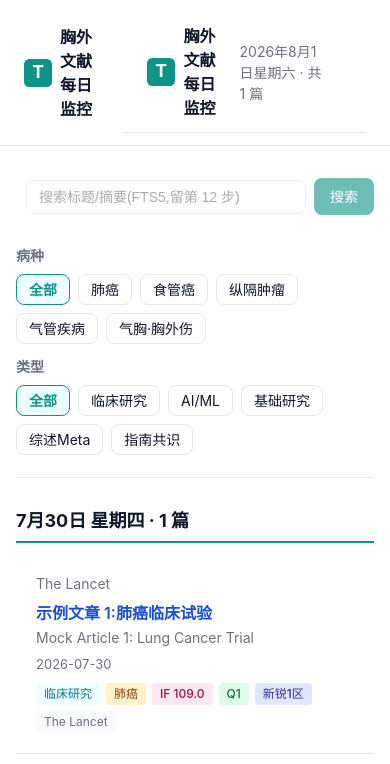
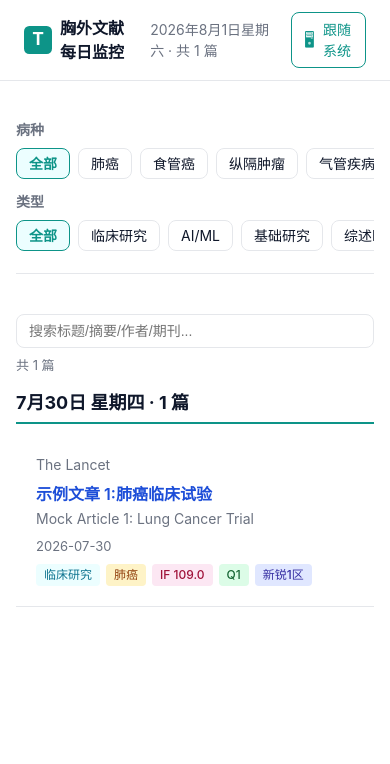
Before and after one commit to Linastro/thoracic-weekly-website, an Astro site in the folder web/: page / in a window 390 px wide. Built offline with nearby package versions, Linux system fonts and the light colour scheme; Astro itself is replaced by a stand-in of ours.

Commit message:
Phase A step 11+12: React islands (ThemeToggle 3-state, SearchIsland client-side filter); CSS polish; sidebar topic link

```diff
--- a/web/src/components/SearchBox.astro
+++ b/web/src/components/SearchBox.astro
@@ -1,13 +1,15 @@
 ---
-/** 搜索框占位(交互 React island 留第 12 步)。 */
+/** 搜索控件 island 挂载点(第 12 步从 disabled 占位升级为 SearchIsland)。 */
+import SearchIsland from '../islands/SearchIsland';
+import type { Article } from '../lib/types';
+
+interface Props {
+  articles: Article[];
+  disease?: string;
+  type?: string;
+}
+
+const { articles, disease, type } = Astro.props;
 ---
 
-<div class="search-box" id="search-slot">
-  <input
-    type="search"
-    placeholder="搜索标题/摘要(FTS5,留第 12 步)"
-    aria-label="搜索文献"
-    disabled
-  />
-  <button type="submit" disabled>搜索</button>
-</div>
+<SearchIsland articles={articles} disease={disease} type={type} client:load />
--- a/web/src/components/Sidebar.astro
+++ b/web/src/components/Sidebar.astro
@@ -1,10 +1,11 @@
 ---
-/** 左侧 sidebar:v4 精简版(3 分组,无主题/接入)。 */
+/** 左侧 sidebar:v4 精简版(2 个内容分组 + 1 个更多分组,主题切换已上移至 TopNav)。 */
 
 const currentPath = Astro.url.pathname;
 
 const contentSection = [
   { href: '/', label: '全部文献', match: (p: string) => p === '/' },
+  { href: '/topics', label: '主题分类', match: (p: string) => p.startsWith('/topics') },
   { href: '#', label: '周报(即将上线)', match: () => false },
 ];
 
@@ -50,9 +51,5 @@ const moreSection = [
         ))}
       </div>
     </div>
-
-    <div class="sidebar-section" id="theme-toggle-slot">
-      <!-- ThemeToggle island 留第 12 步 -->
-    </div>
   </nav>
 </aside>
--- a/web/src/components/TopNav.astro
+++ b/web/src/components/TopNav.astro
@@ -1,11 +1,13 @@
 ---
-/** 顶部 nav:logo + 标题 + 右侧操作槽。 */
+/** 顶部 nav:logo + 标题 + 右侧操作槽(ThemeToggle + 总数)。 */
 
 interface Props {
   title?: string;
   totalCount?: number;
 }
 const { title = '胸外文献每日监控', totalCount } = Astro.props;
+
+import ThemeToggle from '../islands/ThemeToggle';
 
 const today = new Date().toLocaleDateString('zh-CN', {
   year: 'numeric', month: 'long', day: 'numeric', weekday: 'long'
@@ -18,7 +20,5 @@ const today = new Date().toLocaleDateString('zh-CN', {
     <span>{title}</span>
   </a>
   <div class="topnav-meta">{today}{totalCount !== undefined ? ` · 共 ${totalCount} 篇` : ''}</div>
-  <div class="topnav-actions" id="theme-toggle-slot">
-    <!-- ThemeToggle island 留第 12 步 -->
-  </div>
+  <ThemeToggle client:load />
 </header>
--- /dev/null
+++ b/web/src/islands/SearchIsland.css
@@ -0,0 +1,64 @@
+/* Phase A step 12 — SearchIsland 客户端样式 */
+
+.search-controls {
+  display: flex;
+  flex-direction: column;
+  gap: 0.5rem;
+  width: 100%;
+  align-items: flex-end;
+}
+
+.search-input-row {
+  display: flex;
+  gap: 0.5rem;
+  align-items: center;
+}
+
+.search-input-row input {
+  width: 320px;
+  padding: 0.5rem 0.75rem;
+  border: 1px solid var(--border);
+  border-radius: var(--radius-md);
+  background: var(--bg);
+  color: var(--fg);
+  font-size: 0.875rem;
+  outline: none;
+  transition: border-color 0.15s;
+}
+.search-input-row input:focus {
+  border-color: var(--accent);
+}
+
+.search-input-row button {
+  padding: 0.5rem 0.75rem;
+  background: var(--card-bg);
+  color: var(--muted);
+  border: 1px solid var(--border);
+  border-radius: var(--radius-md);
+  font-size: 0.875rem;
+  transition: all 0.15s;
+}
+.search-input-row button:hover {
+  color: var(--fg);
+  border-color: var(--accent);
+}
+
+.search-status {
+  font-size: 0.8125rem;
+  color: var(--muted);
+  margin: 0;
+}
+
+@media (max-width: 768px) {
+  .search-controls {
+    align-items: stretch;
+  }
+  .search-input-row {
+    flex-wrap: wrap;
+  }
+  .search-input-row input {
+    flex: 1 1 auto;
+    min-width: 0;
+    width: auto;
+  }
+}
--- /dev/null
+++ b/web/src/islands/SearchIsland.tsx
@@ -0,0 +1,171 @@
+import { useMemo, useState } from 'react';
+import type { Article } from '../lib/types';
+import { DISEASES, TYPES } from '../lib/types';
+import './SearchIsland.css';
+
+interface Props {
+  /** 初始文章列表(由 .astro frontmatter 注入,客户端再过滤) */
+  articles: Article[];
+  /** 当前 filter chip 状态(由 URL 解析得到) */
+  disease?: string;
+  type?: string;
+}
+
+/**
+ * 把搜索框 + 结果列表合并到单个 React island,共用 React state。
+ * - SearchBox 输入 → setQuery → 派生 results
+ * - 直接渲染卡片(原本由 .astro DateGroup + ArticleCard 渲染)
+ * - 不再使用自定义事件总线(React state 已是最简方案)
+ */
+
+function formatDate(date: string): string {
+  const d = new Date(date + 'T00:00:00');
+  const weekday = ['日', '一', '二', '三', '四', '五', '六'][d.getDay()];
+  return `${d.getMonth() + 1}月${d.getDate()}日 星期${weekday}`;
+}
+
+function score(article: Article, lower: string): number {
+  let s = 0;
+  if ((article.title ?? '').toLowerCase().includes(lower)) s += 10;
+  if ((article.title_zh ?? '').toLowerCase().includes(lower)) s += 10;
+  if ((article.abstract ?? '').toLowerCase().includes(lower)) s += 3;
+  if ((article.abstract_zh ?? '').toLowerCase().includes(lower)) s += 3;
+  if ((article.journal_full ?? '').toLowerCase().includes(lower)) s += 2;
+  if ((article.journal ?? '').toLowerCase().includes(lower)) s += 2;
+  if (article.authors.some((a) => a.toLowerCase().includes(lower))) s += 1;
+  return s;
+}
+
+export default function SearchIsland({ articles, disease, type }: Props) {
+  const [q, setQ] = useState('');
+
+  // base filter (URL chip 状态) + search query
+  const results = useMemo(() => {
+    const base = articles.filter((a) => {
+      if (disease && a.disease !== disease) return false;
+      if (type && a.type !== type) return false;
+      return true;
+    });
+    const trimmed = q.trim();
+    if (!trimmed) return base;
+    const lower = trimmed.toLowerCase();
+    return base
+      .map((a) => ({ a, s: score(a, lower) }))
+      .filter((x) => x.s > 0)
+      .sort((a, b) => b.s - a.s)
+      .map((x) => x.a);
+  }, [articles, disease, type, q]);
+
+  // 按 epdat 分组
+  const byDate = new Map<string, Article[]>();
+  for (const a of results) {
+    const list = byDate.get(a.epdat) ?? [];
+    list.push(a);
+    byDate.set(a.epdat, list);
+  }
+  const dateGroups = Array.from(byDate.entries()).sort((a, b) =>
+    b[0].localeCompare(a[0]),
+  );
+
+  const baseCount = useMemo(
+    () =>
+      articles.filter((a) => {
+        if (disease && a.disease !== disease) return false;
+        if (type && a.type !== type) return false;
+        return true;
+      }).length,
+    [articles, disease, type],
+  );
+
+  return (
+    <>
+      <div className="page-toolbar">
+        <div className="search-controls">
+          <div className="search-input-row">
+            <input
+              type="search"
+              value={q}
+              onChange={(e) => setQ(e.target.value)}
+              placeholder="搜索标题/摘要/作者/期刊..."
+              aria-label="搜索文献"
+            />
+            {q && (
+              <button
+                type="button"
+                onClick={() => setQ('')}
+                aria-label="清空搜索"
+              >
+                ✕
+              </button>
+            )}
+          </div>
+          <p className="search-status">
+            {q.trim() ? `匹配 ${results.length} 篇` : `共 ${baseCount} 篇`}
+          </p>
+        </div>
+      </div>
+
+      {dateGroups.length === 0 ? (
+        <div className="empty-state">
+          <p>暂无符合条件的文献。</p>
+        </div>
+      ) : (
+        dateGroups.map(([date, arts]) => (
+          <section key={date} className="date-group">
+            <header className="date-group-header">
+              <h2 className="date-group-title">
+                {formatDate(date)} · {arts.length} 篇
+              </h2>
+            </header>
+            <div className="date-group-list">
+              {arts.map((a) => {
+                const t = TYPES.find((x) => x.slug === a.type);
+                const d = DISEASES.find((x) => x.slug === a.disease);
+                const pubmedUrl = `https://pubmed.ncbi.nlm.nih.gov/${a.pmid}/`;
+                const showJournal = a.journal_full ?? a.journal;
+                return (
+                  <article key={a.pmid} className="article-card">
+                    <a
+                      href={pubmedUrl}
+                      target="_blank"
+                      rel="noopener noreferrer"
+                      className="article-source"
+                    >
+                      {showJournal}
+                    </a>
+                    <a href={`/article/${a.pmid}`} className="article-title-link">
+                      <h3 className="article-title-zh">{a.title_zh || a.title}</h3>
+                      {a.title_zh && a.title_zh !== a.title && (
+                        <p className="article-title-en">{a.title}</p>
+                      )}
+                    </a>
+                    <time className="article-date" dateTime={a.epdat}>
+                      {a.epdat}
+                    </time>
+                    <div className="article-tags">
+                      {t && <span className="tag tag-type">{t.name_zh}</span>}
+                      {d && <span className="tag tag-disease">{d.name_zh}</span>}
+                      {a.impact_factor !== null && (
+                        <span className="tag tag-if">
+                          IF {a.impact_factor.toFixed(1)}
+                        </span>
+                      )}
+                      {a.jcr_quartile && (
+                        <span className="tag tag-jcr">{a.jcr_quartile}</span>
+                      )}
+                      {a.new_talent_quartile && (
+                        <span className="tag tag-nt">
+                          新锐{a.new_talent_quartile}
+                        </span>
+                      )}
+                    </div>
+                  </article>
+                );
+              })}
+            </div>
+          </section>
+        ))
+      )}
+    </>
+  );
+}
--- /dev/null
+++ b/web/src/islands/ThemeToggle.tsx
@@ -0,0 +1,77 @@
+import { useEffect, useState } from 'react';
+
+/**
+ * 三态暗色切换:system → light → dark → system
+ * - 状态存于 localStorage.theme-pref
+ * - data-theme 应用于 <html> 元素
+ * - 默认 system = 跟随 prefers-color-scheme
+ *
+ * 注意:BaseLayout 中已经有一段内联脚本在 CSS 加载前设置 data-theme,
+ * 因此本组件 mount 时只需要更新 data-theme 与 localStorage 即可,
+ * 不会出现 FOUC。
+ */
+
+type ThemePref = 'system' | 'light' | 'dark';
+
+function applyTheme(pref: ThemePref) {
+  let actual: 'light' | 'dark';
+  if (pref === 'system') {
+    actual = matchMedia('(prefers-color-scheme: dark)').matches ? 'dark' : 'light';
+  } else {
+    actual = pref;
+  }
+  document.documentElement.setAttribute('data-theme', actual);
+}
+
+const ICONS: Record<ThemePref, string> = {
+  system: '🖥',
+  light: '☀',
+  dark: '🌙',
+};
+
+const LABELS: Record<ThemePref, string> = {
+  system: '跟随系统',
+  light: '浅色',
+  dark: '深色',
+};
+
+export default function ThemeToggle() {
+  const [pref, setPref] = useState<ThemePref>('system');
+  const [mounted, setMounted] = useState(false);
+
+  useEffect(() => {
+    const stored = (localStorage.getItem('theme-pref') as ThemePref | null) ?? 'system';
+    setPref(stored);
+    setMounted(true);
+  }, []);
+
+  // 监听系统偏好变化(当 pref='system' 时实时跟随)
+  useEffect(() => {
+    if (pref !== 'system') return;
+    const mq = matchMedia('(prefers-color-scheme: dark)');
+    const handler = () => applyTheme('system');
+    mq.addEventListener('change', handler);
+    return () => mq.removeEventListener('change', handler);
+  }, [pref]);
+
+  const cycle = () => {
+    const next: ThemePref = pref === 'system' ? 'light' : pref === 'light' ? 'dark' : 'system';
+    setPref(next);
+    localStorage.setItem('theme-pref', next);
+    applyTheme(next);
+  };
+
+  return (
+    <button
+      type="button"
+      className="theme-toggle"
+      onClick={cycle}
+      aria-label={`当前主题:${LABELS[pref]},点击切换`}
+      title={LABELS[pref]}
+      data-active={mounted ? 'true' : 'false'}
+    >
+      <span className="theme-toggle-icon">{ICONS[pref]}</span>
+      <span>{LABELS[pref]}</span>
+    </button>
+  );
+}
--- a/web/src/layouts/BaseLayout.astro
+++ b/web/src/layouts/BaseLayout.astro
@@ -49,7 +49,7 @@ import '../styles/components.css';
     <div class="app-shell">
       <aside class="app-sidebar">
         <slot name="sidebar">
-          <!-- 默认占位,留给第 11 步的 Sidebar.astro -->
+          <!-- 默认占位,留给调用方注入 Sidebar.astro -->
           <div class="sidebar">
             <div class="sidebar-section">
               <div class="sidebar-title">THORACIC</div>
@@ -58,15 +58,15 @@ import '../styles/components.css';
         </slot>
       </aside>
       <div class="app-main">
+        <slot name="topnav-right">
+          <!-- 默认占位,留待调用方注入 TopNav.astro -->
           <header class="topnav">
             <div class="topnav-brand">
               <img src="/favicon.svg" alt="logo" width="28" height="28" />
               <span>{title}</span>
             </div>
-          <slot name="topnav-right">
-            <div class="topnav-meta">脚手架预览</div>
+          </header>
         </slot>
-        </header>
         <main class="app-content">
           <slot />
         </main>
--- a/web/src/pages/index.astro
+++ b/web/src/pages/index.astro
@@ -3,35 +3,16 @@ import BaseLayout from '../layouts/BaseLayout.astro';
 import TopNav from '../components/TopNav.astro';
 import Sidebar from '../components/Sidebar.astro';
 import FilterTabs from '../components/FilterTabs.astro';
-import DateGroup from '../components/DateGroup.astro';
 import SearchBox from '../components/SearchBox.astro';
 import { loadAllArticles } from '../lib/data';
 import { parseFilter } from '../lib/url';
-import type { Article } from '../lib/types';
 
 const filter = parseFilter(Astro.url.searchParams);
 
-let articles = loadAllArticles();
-if (filter.disease) {
-  articles = articles.filter((a) => a.disease === filter.disease);
-}
-if (filter.type) {
-  articles = articles.filter((a) => a.type === filter.type);
-}
+// 客户端 island 需要完整 articles 数组(由 React 在浏览器端过滤)
+const articles = loadAllArticles();
 
-// 按 epdat 倒序
-articles.sort((a, b) => b.epdat.localeCompare(a.epdat));
-
-// 按日期分组
-const byDate = new Map<string, Article[]>();
-for (const a of articles) {
-  const list = byDate.get(a.epdat) ?? [];
-  list.push(a);
-  byDate.set(a.epdat, list);
-}
-const dateGroups = Array.from(byDate.entries()).sort((a, b) => b[0].localeCompare(a[0]));
-
-const totalArticles = loadAllArticles().length;
+const totalArticles = articles.length;
 ---
 
 <BaseLayout title="胸外文献每日监控">
@@ -42,17 +23,7 @@ const totalArticles = loadAllArticles().length;
     <TopNav totalCount={totalArticles} />
   </Fragment>
 
-  <div class="page-toolbar">
-    <SearchBox />
-  </div>
-
   <FilterTabs activeDisease={filter.disease} activeType={filter.type} />
 
-  {dateGroups.length === 0 ? (
-    <div class="empty-state">
-      <p>暂无符合条件的文献。</p>
-    </div>
-  ) : (
-    dateGroups.map(([date, arts]) => <DateGroup date={date} articles={arts} />)
-  )}
+  <SearchBox articles={articles} disease={filter.disease} type={filter.type} />
 </BaseLayout>
--- a/web/src/styles/components.css
+++ b/web/src/styles/components.css
@@ -406,3 +406,52 @@
   .filter-row { gap: 0.5rem; }
   .topic-grid { grid-template-columns: 1fr; }
 }
+
+/* Phase A step 11 §11.2 — filter chip 移动端水平滚动 */
+@media (max-width: 768px) {
+  .filter-chips {
+    flex-wrap: nowrap;
+    overflow-x: auto;
+    -webkit-overflow-scrolling: touch;
+    scrollbar-width: none; /* Firefox */
+  }
+  .filter-chips::-webkit-scrollbar {
+    display: none; /* Chrome/Safari */
+  }
+  .chip {
+    flex-shrink: 0;
+    white-space: nowrap;
+  }
+}
+
+/* Phase A step 11 — topic-card-preview-date 独立样式(原本只继承父 flex) */
+.topic-card-preview-date {
+  flex-shrink: 0;
+  color: var(--muted);
+  font-variant-numeric: tabular-nums;
+}
+
+/* Phase A step 11 — ThemeToggle 按钮样式 */
+.theme-toggle {
+  display: inline-flex;
+  align-items: center;
+  gap: 0.375rem;
+  padding: 0.375rem 0.75rem;
+  border: 1px solid var(--border);
+  border-radius: var(--radius-md);
+  background: var(--bg);
+  color: var(--fg);
+  font-size: 0.875rem;
+  transition: all 0.15s;
+}
+.theme-toggle:hover {
+  border-color: var(--accent);
+}
+.theme-toggle[data-active='true'] {
+  border-color: var(--accent);
+  color: var(--accent);
+}
+.theme-toggle-icon {
+  font-size: 1rem;
+  line-height: 1;
+}
```
Lines whose indentation alone changed are shown as unchanged.
